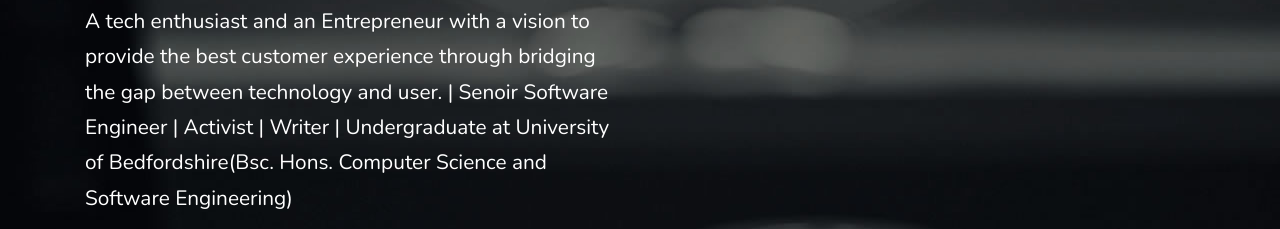
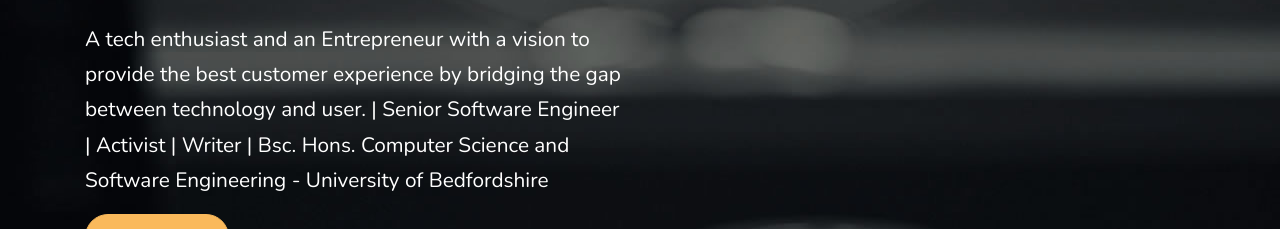
Before and after one commit to tharindu1998/personal_web, a plain HTML site: page index.html in a window 1280 px wide. Shown: the part 320-549 px from the top of the page. Drawn offline with nearby package versions, Linux system fonts and the light colour scheme; files whose address does not match are found by name.

Commit message:
Update index.html

```diff
--- a/index.html
+++ b/index.html
@@ -43,7 +43,7 @@
                 <h1 class="text-white">𝐈'𝐦 𝐓𝐡𝐚𝐫𝐢𝐧𝐝𝐮 𝐃𝐮𝐥𝐬𝐡𝐚𝐧.</h1>
                 <p class="text-secondary">Entrepreneur <span class="mx-3">|</span> Developer</p>
                 <p class="lead">
-                  A tech enthusiast and an Entrepreneur with a vision to provide the best customer experience through bridging the gap between technology and user. | Senoir Software Engineer | Activist | Writer | Undergraduate at University of Bedfordshire(Bsc. Hons. Computer Science and Software Engineering)
+                  A tech enthusiast and an Entrepreneur with a vision to provide the best customer experience by bridging the gap between technology and user. | Senior Software Engineer | Activist | Writer | Bsc. Hons. Computer Science and Software Engineering - University of Bedfordshire
 
 
                 </p>
```
